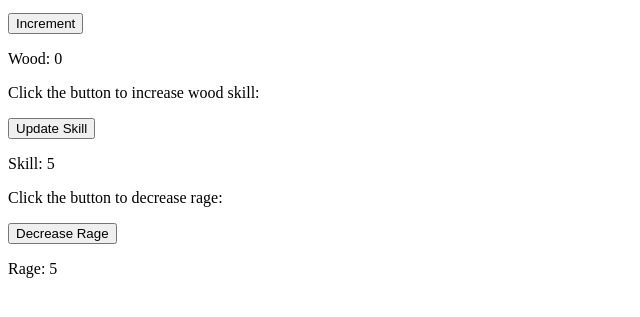
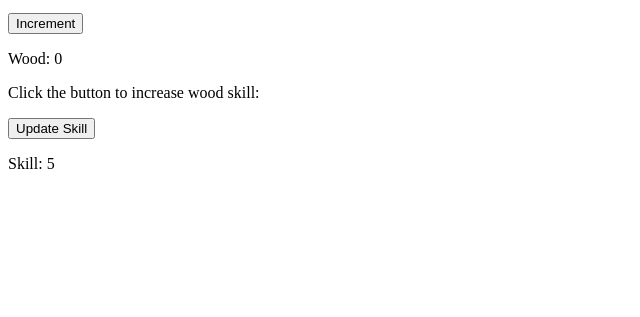
Before and after one commit to DataCruncherCameron/incrementer_game, a plain HTML site: page index.html in a window 1280 px wide. Shown: the part 87-404 px from the top of the page, without its empty margins (0-640 px from the left). Drawn offline with Linux system fonts and the light colour scheme.

Commit message:
Removed a button.

```diff
--- a/index.html
+++ b/index.html
@@ -10,9 +10,6 @@
     <p>Click the button to increase wood skill:</p>
     <button id="skill-increment-button">Update Skill</button>
     <p id="skill_number">Skill: 5</p>
-    <p>Click the button to decrease rage:</p>
-    <button id="rage-increment-button">Decrease Rage</button>
-    <p id="rage_number">Rage: 5</p>
 
     <script src = 'game.js'></script>
   </body>
```
